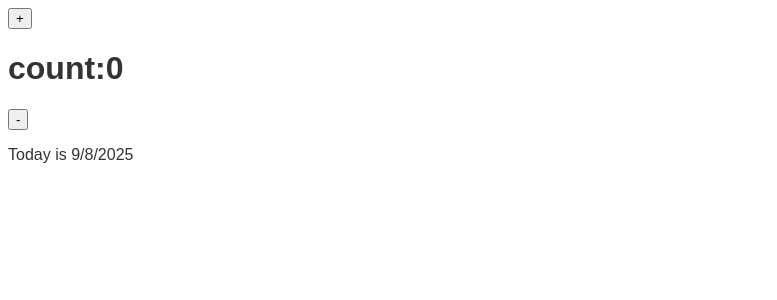
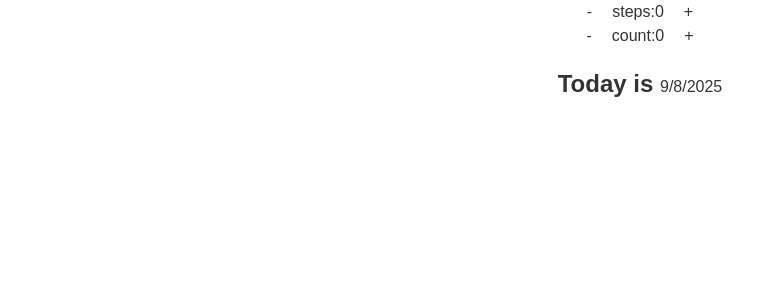
Before and after one commit to Ak003x/dev.React-practice2, a Next.js app: page /count in a window 1280 px wide. Shown: the top 300 px of the page, without its empty margins (0-777 px from the left). Built offline with nearby package versions, Linux system fonts and the light colour scheme.

Commit message:
completed the logic

```diff
--- a/src/app/count/page.js
+++ b/src/app/count/page.js
@@ -1,5 +1,7 @@
 "use client"
 import "../../index.css"
+import "../globals.css"
+
 import { useState } from "react"
 
 export default function App() {
@@ -15,17 +17,27 @@ export default function App() {
 
 function Count() {
     const [count, setCount] = useState(0)
+    const [steps, setSteps] = useState(0)
     const data = new Date("2025-09-08");
     data.setDate(data.getDate() + count)
 
     return (
-        <div className="flex flex-col items-center justify-center">
-            <button onClick={() => setCount(c => c + 1)}>+</button>
-            <h1>count:{count} </h1>
-            <button onClick={() => setCount(c => c - 1)}>-</button>
+        <div className="text-center">
 
-            <p>
-                <span>{count === 0 ? " Today is " : count > 0 ? `${count} days from today is ` : `${Math.abs(count)} days ago was `} </span>
+
+            <div className="flex flex-row items-center justify-center gap-5">
+                <button onClick={() => setSteps(c => c - 1)}>-</button>
+                <h1>steps:{steps} </h1>
+                <button onClick={() => setSteps(c => c + 1)}>+</button>
+
+            </div>
+            <div className="flex flex-row items-center justify-center gap-5">
+                <button onClick={() => setCount(c => c - steps)}>-</button>
+                <h1>count:{count} </h1>
+                <button onClick={() => setCount(c => c + steps)}>+</button>
+            </div>
+            <p className="mt-5">
+                <span className="text-2xl font-bold">{count === 0 ? " Today is " : count > 0 ? `${count} days from today is ` : `${Math.abs(count)} days ago was `} </span>
                 <span>{data.toLocaleDateString()}</span>
 
 
```
